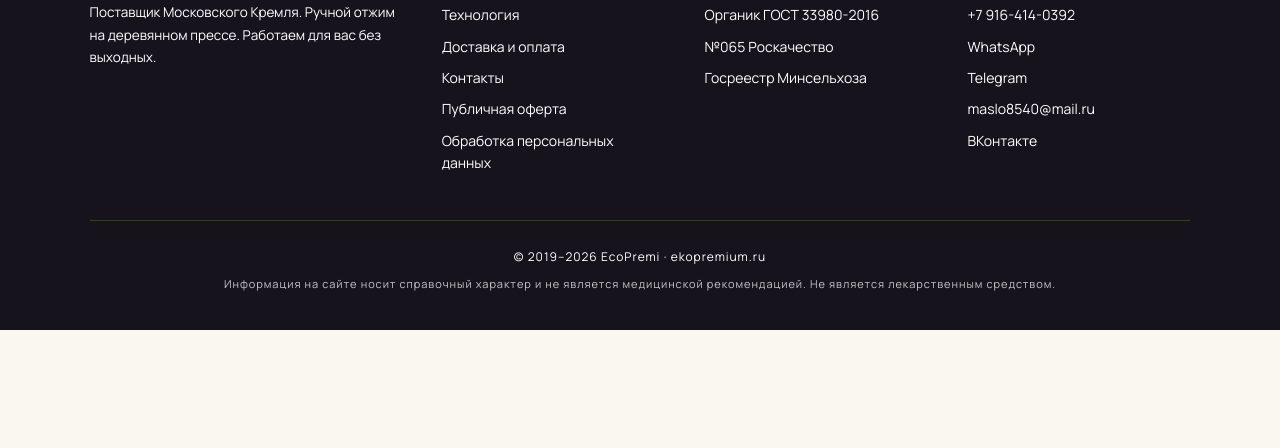
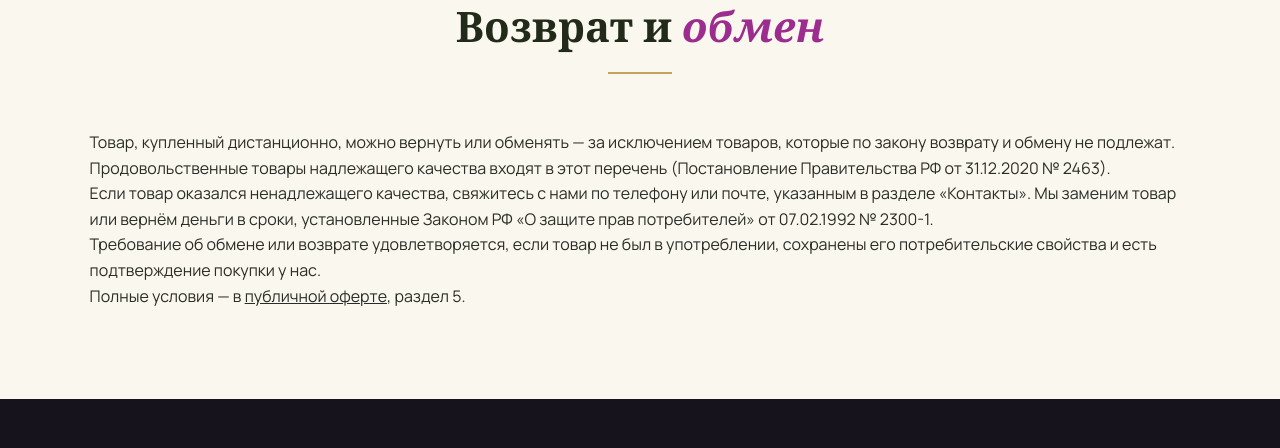
Before and after one commit to deesad2007/ecopremium, an Astro site: page /delivery in a window 1280 px wide. Shown: the part 1457-1905 px from the top of the page. Before the commit the page ends 1787 px from the top, so only its background shows below. Built offline with nearby package versions, Linux system fonts and the light colour scheme; Astro itself is replaced by a stand-in of ours; a web font is replaced by a local one.

Commit message:
Условия возврата и обмена на странице доставки
Платёжные системы при проверке сайта требуют отдельно опубликованные
условия возврата. Текст опирается на раздел 5 публичной оферты клиента
и на ПП РФ № 2463 — продукты надлежащего качества возврату не подлежат,
поэтому формулировка честная, а не «вернём всё что угодно».
Выкладывается вместе с политикой обработки данных, когда клиент
пришлёт реквизиты.

Co-Authored-By: Claude Opus 5 <noreply@anthropic.com>

```diff
--- a/src/pages/delivery.astro
+++ b/src/pages/delivery.astro
@@ -37,4 +37,27 @@ import { contacts } from '../data/site.js';
       </div>
     </div>
   </section>
+
+  {/* Условия возврата — требование платёжных систем при проверке сайта.
+      Текст опирается на раздел 5 публичной оферты клиента, ничего сверх неё. */}
+  <section>
+    <div class="section-inner">
+      <div class="head">
+        <div class="lbl ey">Возврат</div>
+        <h2>Возврат и <em>обмен</em></h2>
+        <div class="rule"></div>
+      </div>
+      <div class="legal">
+        <p>Товар, купленный дистанционно, можно вернуть или обменять — за исключением товаров,
+          которые по закону возврату и обмену не подлежат. Продовольственные товары надлежащего
+          качества входят в этот перечень (Постановление Правительства РФ от 31.12.2020 № 2463).</p>
+        <p>Если товар оказался ненадлежащего качества, свяжитесь с нами по телефону или почте,
+          указанным в разделе «Контакты». Мы заменим товар или вернём деньги в сроки,
+          установленные Законом РФ «О защите прав потребителей» от 07.02.1992 № 2300-1.</p>
+        <p>Требование об обмене или возврате удовлетворяется, если товар не был в употреблении,
+          сохранены его потребительские свойства и есть подтверждение покупки у нас.</p>
+        <p>Полные условия — в <a href="/oferta">публичной оферте</a>, раздел 5.</p>
+      </div>
+    </div>
+  </section>
 </Base>
```
